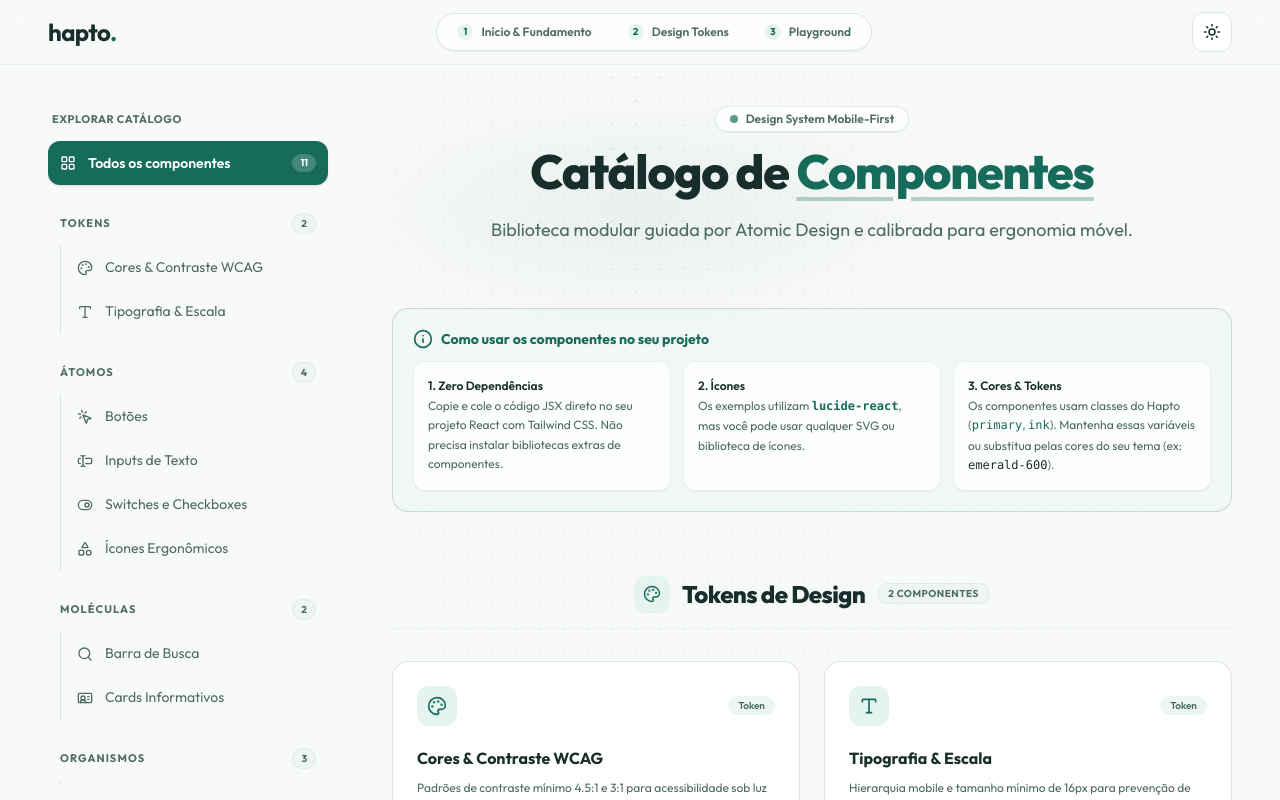
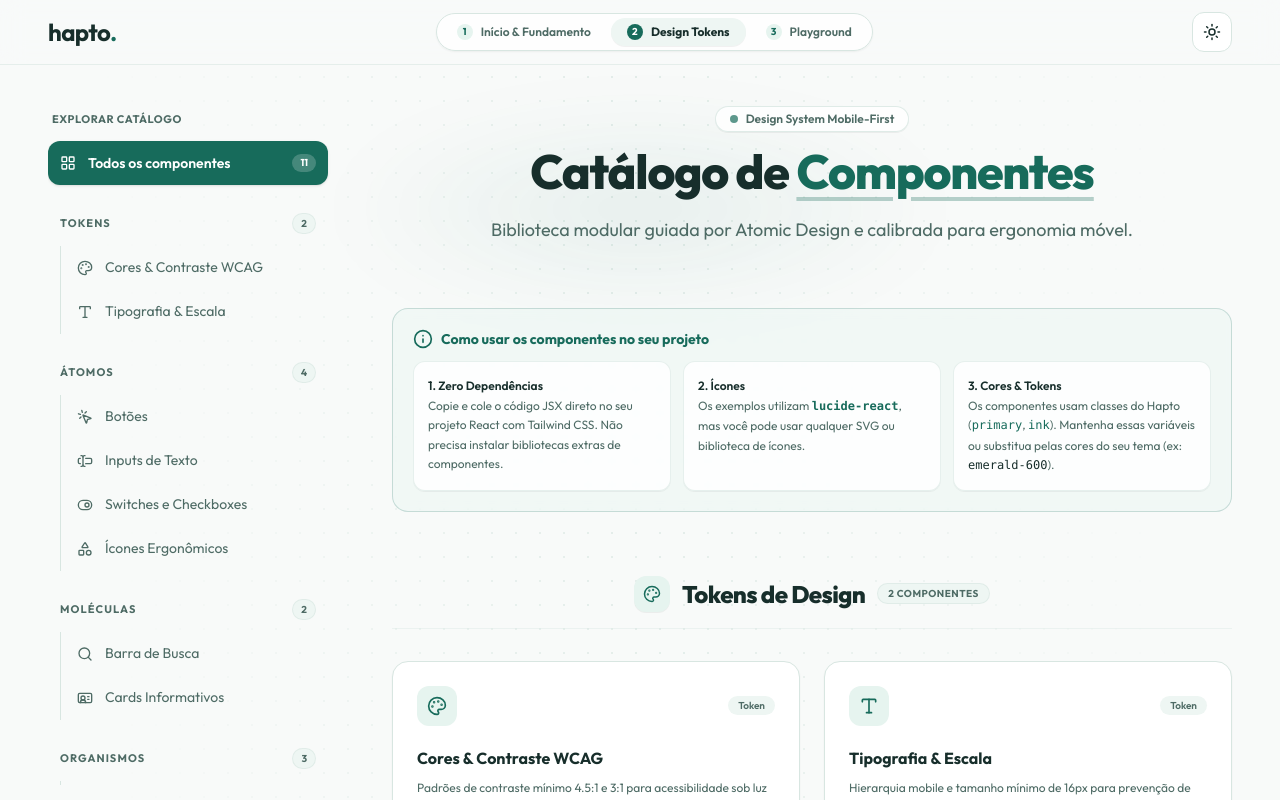
Before and after one commit to whoisnathaliamelo/hapto, a Next.js app: page /components in a window 1280 px wide. Shown: the top 800 px of the page. Built offline with nearby package versions, Linux system fonts and the light colour scheme.

Commit message:
Feat: Inclusão de links na navegação

```diff
--- a/components/fundamentals/rules-cheat-sheet.tsx
+++ b/components/fundamentals/rules-cheat-sheet.tsx
@@ -113,13 +113,13 @@ export function RulesCheatSheet() {
 
             <div className="mt-8 flex flex-wrap items-center justify-center gap-4">
               <Link
-                href="/#tokens"
+                href="/components"
                 className={buttonVariants({ variant: "primary", size: "md" })}
               >
                 Ver Design Tokens <ArrowRight className="size-4" />
               </Link>
               <Link
-                href="/#playground"
+                href="/playground"
                 className={buttonVariants({ variant: "outline", size: "md" })}
               >
                 Acessar Playground <ArrowUpRight className="size-3.5" />
--- a/components/landing/cta.tsx
+++ b/components/landing/cta.tsx
@@ -20,9 +20,9 @@ export function Cta() {
           </p>
 
           <div className="mt-8 flex flex-wrap justify-center gap-4">
-            <a href="#fundamentos" className={buttonVariants({ variant: "primary", size: "lg" })}>
+            <Link href="/fundamentals" className={buttonVariants({ variant: "primary", size: "lg" })}>
               Começar pelos fundamentos <ArrowRight className="size-4" />
-            </a>
+            </Link>
             <Link href="/playground" className={buttonVariants({ variant: "secondary", size: "lg" })}>
               Acessar o playground
             </Link>
--- a/components/landing/footer.tsx
+++ b/components/landing/footer.tsx
@@ -1,3 +1,4 @@
+import Link from "next/link";
 import { cacheLife } from "next/cache";
 import { Logo } from "@/components/logo";
 import { cn } from "@/lib/utils";
@@ -18,15 +19,23 @@ export function Footer({ fluid = false }: { fluid?: boolean } = {}) {
         )}
       >
         <div className="flex items-center gap-3">
-          <Logo />
+          <Link href="/" className="transition hover:opacity-80" aria-label="Hapto início">
+            <Logo />
+          </Link>
           <span className="hidden text-line sm:inline">•</span>
           <span className="text-[11px]">Design system para ergonomia mobile</span>
         </div>
 
         <div className="flex items-center gap-5 text-[11px]">
-          <a href="#fundamentos" className="transition hover:text-ink">Início & Fundamento</a>
-          <a href="#tokens" className="transition hover:text-ink">Design Tokens</a>
-          <a href="#playground" className="transition hover:text-ink">Playground</a>
+          <Link href="/fundamentals" className="transition hover:text-ink">
+            Início & Fundamento
+          </Link>
+          <Link href="/components" className="transition hover:text-ink">
+            Design Tokens
+          </Link>
+          <Link href="/playground" className="transition hover:text-ink">
+            Playground
+          </Link>
         </div>
 
         <span className="text-[11px] opacity-75">
--- a/components/landing/navbar.tsx
+++ b/components/landing/navbar.tsx
@@ -1,17 +1,37 @@
 "use client";
 
+import Link from "next/link";
+import { usePathname } from "next/navigation";
 import { Logo } from "@/components/logo";
 import { ThemeToggle } from "@/components/theme-toggle";
 import { BookOpen, Palette, Terminal } from "lucide-react";
 import { cn } from "@/lib/utils";
 
 const modules = [
-  { href: "#fundamentos", label: "Início & Fundamento", icon: BookOpen },
-  { href: "#tokens", label: "Design Tokens", icon: Palette },
-  { href: "#playground", label: "Playground", icon: Terminal },
+  {
+    anchorHref: "#fundamentos",
+    pageHref: "/fundamentals",
+    label: "Início & Fundamento",
+    icon: BookOpen,
+  },
+  {
+    anchorHref: "#tokens",
+    pageHref: "/components",
+    label: "Design Tokens",
+    icon: Palette,
+  },
+  {
+    anchorHref: "#playground",
+    pageHref: "/playground",
+    label: "Playground",
+    icon: Terminal,
+  },
 ];
 
 export function Navbar({ fluid = false }: { fluid?: boolean } = {}) {
+  const pathname = usePathname();
+  const isHome = pathname === "/";
+
   const handleScroll = (e: React.MouseEvent<HTMLAnchorElement>, href: string) => {
     if (href.startsWith("#")) {
       e.preventDefault();
@@ -20,6 +40,14 @@ export function Navbar({ fluid = false }: { fluid?: boolean } = {}) {
         target.scrollIntoView({ behavior: "smooth", block: "start" });
         history.pushState(null, "", href);
       }
+    }
+  };
+
+  const handleLogoClick = (e: React.MouseEvent<HTMLAnchorElement>) => {
+    if (isHome) {
+      e.preventDefault();
+      window.scrollTo({ top: 0, behavior: "smooth" });
+      history.pushState(null, "", "/");
     }
   };
 
@@ -32,27 +60,62 @@ export function Navbar({ fluid = false }: { fluid?: boolean } = {}) {
         )}
       >
         {/* Brand */}
-        <a href="#" className="transition hover:opacity-80 shrink-0" aria-label="Hapto início">
+        <Link
+          href="/"
+          onClick={handleLogoClick}
+          className="transition hover:opacity-80 shrink-0"
+          aria-label="Hapto início"
+        >
           <Logo />
-        </a>
+        </Link>
 
         {/* Módulos centralizados na Nav */}
         <nav className="hidden items-center md:flex" aria-label="Módulos do Design System">
           <ul className="flex items-center gap-1 rounded-full border border-line bg-surface/70 p-1 shadow-xs">
-            {modules.map(({ href, label }, index) => (
-              <li key={href}>
+            {modules.map(({ anchorHref, pageHref, label }, index) => {
+              const targetHref = isHome ? anchorHref : pageHref;
+              const isActive = !isHome && pathname === pageHref;
+
+              return (
+                <li key={pageHref}>
+                  {isHome ? (
                     <a
-                  href={href}
-                  onClick={(e) => handleScroll(e, href)}
-                  className="flex items-center gap-2 rounded-full px-4 py-1.5 text-xs font-semibold text-muted transition-all hover:bg-surface-raised hover:text-ink active:scale-95"
+                      href={targetHref}
+                      onClick={(e) => handleScroll(e, targetHref)}
+                      className={cn(
+                        "flex items-center gap-2 rounded-full px-4 py-1.5 text-xs font-semibold text-muted transition-all hover:bg-surface-raised hover:text-ink active:scale-95",
+                        isActive && "bg-surface-raised text-ink"
+                      )}
                     >
                       <span className="flex size-4 items-center justify-center rounded-full bg-primary-light text-[10px] font-bold text-primary">
                         {index + 1}
                       </span>
                       <span>{label}</span>
                     </a>
+                  ) : (
+                    <Link
+                      href={targetHref}
+                      className={cn(
+                        "flex items-center gap-2 rounded-full px-4 py-1.5 text-xs font-semibold text-muted transition-all hover:bg-surface-raised hover:text-ink active:scale-95",
+                        isActive && "bg-surface-raised text-ink shadow-2xs font-bold"
+                      )}
+                    >
+                      <span
+                        className={cn(
+                          "flex size-4 items-center justify-center rounded-full text-[10px] font-bold",
+                          isActive
+                            ? "bg-primary text-on-primary"
+                            : "bg-primary-light text-primary"
+                        )}
+                      >
+                        {index + 1}
+                      </span>
+                      <span>{label}</span>
+                    </Link>
+                  )}
                 </li>
-            ))}
+              );
+            })}
           </ul>
         </nav>
 
@@ -65,18 +128,36 @@ export function Navbar({ fluid = false }: { fluid?: boolean } = {}) {
       {/* Menu mobile de módulos */}
       <div className="border-t border-line/40 bg-surface/40 px-4 py-2 md:hidden">
         <ul className="flex items-center justify-around gap-1 text-[11px] font-medium text-muted">
-          {modules.map(({ href, label }, idx) => (
-            <li key={href}>
+          {modules.map(({ anchorHref, pageHref, label }, idx) => {
+            const targetHref = isHome ? anchorHref : pageHref;
+            const isActive = !isHome && pathname === pageHref;
+
+            return (
+              <li key={pageHref}>
+                {isHome ? (
                   <a
-                href={href}
-                onClick={(e) => handleScroll(e, href)}
+                    href={targetHref}
+                    onClick={(e) => handleScroll(e, targetHref)}
                     className="flex items-center gap-1.5 rounded-lg px-2 py-1 transition hover:text-ink active:bg-surface-raised"
                   >
                     <span className="font-bold text-primary">{idx + 1}.</span>
                     <span>{label.split(" ")[0]}</span>
                   </a>
+                ) : (
+                  <Link
+                    href={targetHref}
+                    className={cn(
+                      "flex items-center gap-1.5 rounded-lg px-2 py-1 transition hover:text-ink active:bg-surface-raised",
+                      isActive && "font-bold text-primary"
+                    )}
+                  >
+                    <span className="font-bold text-primary">{idx + 1}.</span>
+                    <span>{label.split(" ")[0]}</span>
+                  </Link>
+                )}
               </li>
-          ))}
+            );
+          })}
         </ul>
       </div>
     </header>
```
Also changed, not shown: components/landing/tokens-preview.tsx (+10 -7 lines). Lines whose indentation alone changed are shown as unchanged.
